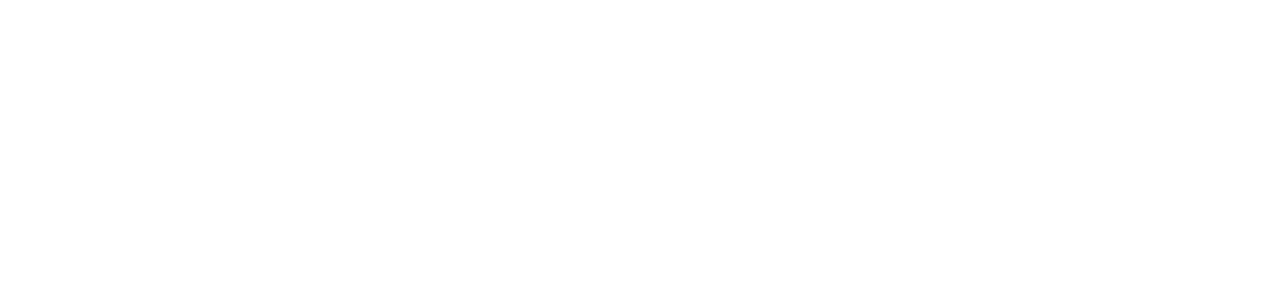
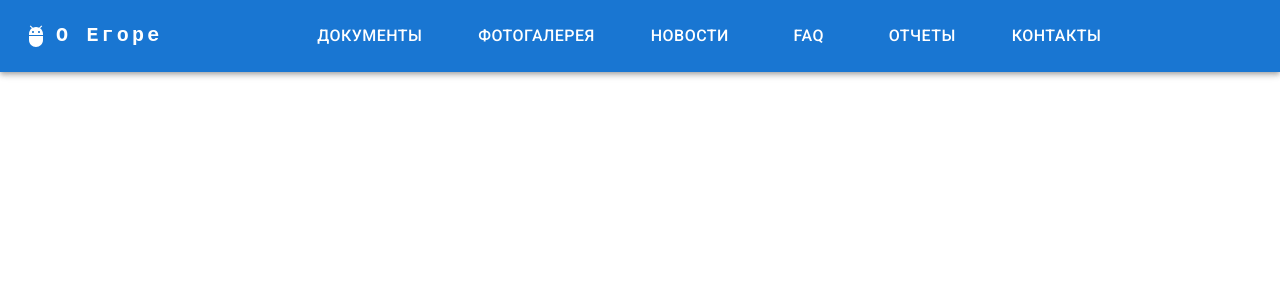
Before and after one commit to AntonKrivelo/helpTz, a React (Create React App) app: page / in a window 1280 px wide. Shown: the top 300 px of the page. Built offline with nearby package versions, Linux system fonts and the light colour scheme.

Commit message:
Added component Header

```diff
--- a/public/index.html
+++ b/public/index.html
@@ -8,7 +8,16 @@
     <meta name="description" content="Web site created using create-react-app" />
     <link rel="apple-touch-icon" href="%PUBLIC_URL%/logo192.png" />
     <link rel="manifest" href="%PUBLIC_URL%/manifest.json" />
-    <title>React App</title>
+    <link rel="stylesheet" href="https://fonts.googleapis.com/icon?family=Material+Icons" />
+    <link rel="preconnect" href="https://fonts.googleapis.com" />
+    <link rel="preconnect" href="https://fonts.gstatic.com" crossorigin />
+    <link rel="preconnect" href="https://fonts.googleapis.com" />
+    <link rel="preconnect" href="https://fonts.gstatic.com" crossorigin />
+    <link
+      href="https://fonts.googleapis.com/css2?family=Roboto:ital,wght@0,100..900;1,100..900&display=swap"
+      rel="stylesheet"
+    />
+    <title>Help</title>
   </head>
   <body>
     <noscript>You need to enable JavaScript to run this app.</noscript>
--- a/src/App.js
+++ b/src/App.js
@@ -1,9 +1,11 @@
-import './App.css';
+import Header from './Components/Header/Header';
+import './index.css';
 
 function App() {
   return (
     <div className="App">
-      <header></header>
+      <Header />
+      <div></div>
     </div>
   );
 }
--- /dev/null
+++ b/src/Components/Header/Header.jsx
@@ -0,0 +1,208 @@
+import * as React from 'react';
+import AppBar from '@mui/material/AppBar';
+import Box from '@mui/material/Box';
+import Toolbar from '@mui/material/Toolbar';
+import IconButton from '@mui/material/IconButton';
+import Typography from '@mui/material/Typography';
+import Menu from '@mui/material/Menu';
+import MenuIcon from '@mui/icons-material/Menu';
+import Container from '@mui/material/Container';
+import Button from '@mui/material/Button';
+import MenuItem from '@mui/material/MenuItem';
+import AdbIcon from '@mui/icons-material/Adb';
+import { Link } from '@mui/material';
+import EmailIcon from '@mui/icons-material/Email';
+import PhoneIphoneIcon from '@mui/icons-material/PhoneIphone';
+
+const pages = ['Документы', 'Фотогалерея', 'Новости', 'FAQ', 'Отчеты'];
+
+const Header = () => {
+  const [anchorElNav, setAnchorElNav] = React.useState(null);
+  const [anchorElContacts, setAnchorElContacts] = React.useState(null);
+
+  const handleOpenNavMenu = (event) => {
+    setAnchorElNav(event.currentTarget);
+  };
+
+  const handleCloseNavMenu = () => {
+    setAnchorElNav(null);
+  };
+
+  const handleOpenContacts = (event) => {
+    setAnchorElContacts(event.currentTarget);
+  };
+
+  const handleCloseContacts = () => {
+    setAnchorElContacts(null);
+  };
+
+  return (
+    <AppBar position="static">
+      <Container maxWidth="xl">
+        <Toolbar disableGutters sx={{ justifyContent: 'space-between', minWidth: 0 }}>
+          <Box sx={{ display: 'flex', alignItems: 'center', flexShrink: 0 }}>
+            <AdbIcon sx={{ mr: 1 }} />
+            <Typography
+              variant="h6"
+              noWrap
+              component="a"
+              href="/"
+              sx={{
+                fontFamily: 'monospace',
+                fontWeight: 700,
+                letterSpacing: '.2rem',
+                color: 'inherit',
+                textDecoration: 'none',
+                fontSize: { xs: '1rem', md: '1.25rem' },
+              }}
+            >
+              О Егоре
+            </Typography>
+          </Box>
+
+          <Box sx={{ display: { xs: 'flex', md: 'none' } }}>
+            <IconButton
+              size="large"
+              aria-label="menu"
+              aria-controls="menu-appbar"
+              aria-haspopup="true"
+              onClick={handleOpenNavMenu}
+              color="inherit"
+            >
+              <MenuIcon />
+            </IconButton>
+
+            <Menu
+              id="menu-appbar"
+              anchorEl={anchorElNav}
+              anchorOrigin={{ vertical: 'bottom', horizontal: 'left' }}
+              keepMounted
+              transformOrigin={{ vertical: 'top', horizontal: 'left' }}
+              open={Boolean(anchorElNav)}
+              onClose={handleCloseNavMenu}
+              sx={{ display: { xs: 'block', md: 'none' } }}
+            >
+              {pages.map((page) => (
+                <MenuItem key={page} onClick={handleCloseNavMenu}>
+                  <Typography sx={{ textAlign: 'center', fontSize: '1rem' }}>{page}</Typography>
+                </MenuItem>
+              ))}
+
+              <MenuItem>
+                <Link href="tel:+37529XXXXXX" sx={{ display: 'flex', alignItems: 'center' }}>
+                  <PhoneIphoneIcon sx={{ mr: 1 }} /> +375 (29) XXX‑XXX
+                </Link>
+              </MenuItem>
+              <MenuItem>
+                <Link
+                  href="mailto:help.egor2024@gmail.com"
+                  sx={{ display: 'flex', alignItems: 'center' }}
+                >
+                  <EmailIcon sx={{ mr: 1 }} /> help.egor2024@gmail.com
+                </Link>
+              </MenuItem>
+            </Menu>
+          </Box>
+
+          <Box
+            sx={{
+              flexGrow: 1,
+              flexShrink: 1,
+              minWidth: 0,
+              maxWidth: '100%',
+              overflow: 'hidden',
+              display: { xs: 'none', md: 'flex' },
+              justifyContent: 'center',
+              columnGap: '40px',
+            }}
+          >
+            {pages.map((page) => (
+              <Button
+                key={page}
+                onClick={handleCloseNavMenu}
+                sx={{
+                  my: 2,
+                  color: 'white',
+                  display: 'block',
+                  fontSize: '1rem',
+                  whiteSpace: 'nowrap',
+                }}
+              >
+                {page}
+              </Button>
+            ))}
+
+            <Button
+              onClick={handleOpenContacts}
+              sx={{
+                my: 2,
+                color: 'white',
+                display: 'block',
+                fontSize: '1rem',
+                whiteSpace: 'nowrap',
+              }}
+            >
+              Контакты
+            </Button>
+
+            <Menu
+              anchorEl={anchorElContacts}
+              open={Boolean(anchorElContacts)}
+              onClose={handleCloseContacts}
+              anchorOrigin={{ vertical: 'bottom', horizontal: 'center' }}
+              transformOrigin={{ vertical: 'top', horizontal: 'center' }}
+            >
+              <MenuItem>
+                <Link href="tel:+37529XXXXXX" sx={{ display: 'flex', alignItems: 'center' }}>
+                  <PhoneIphoneIcon sx={{ mr: 1 }} /> +375 (29) XXX‑XXX
+                </Link>
+              </MenuItem>
+
+              <MenuItem>
+                <Link
+                  href="mailto:help.egor2024@gmail.com"
+                  sx={{ display: 'flex', alignItems: 'center' }}
+                >
+                  <EmailIcon sx={{ mr: 1 }} /> help.egor2024@gmail.com
+                </Link>
+              </MenuItem>
+            </Menu>
+          </Box>
+
+          <Box
+            sx={{
+              display: 'flex',
+              columnGap: '20px',
+              alignItems: 'center',
+              flexShrink: 0,
+              whiteSpace: 'nowrap',
+              '@media (max-width:1300px)': {
+                display: 'none',
+              },
+            }}
+          >
+            <Link
+              sx={{ color: '#FFF', display: 'flex', alignItems: 'center' }}
+              href="tel:+37529XXXXXX"
+            >
+              <PhoneIphoneIcon sx={{ mr: 1 }} />
+              +375 (29) XXX‑XXX
+            </Link>
+
+            <Link
+              sx={{ display: 'flex', alignItems: 'center' }}
+              href="mailto:help.egor2024@gmail.com"
+              underline="hover"
+              color="inherit"
+            >
+              <EmailIcon sx={{ mr: 1 }} />
+              help.egor2024@gmail.com
+            </Link>
+          </Box>
+        </Toolbar>
+      </Container>
+    </AppBar>
+  );
+};
+
+export default Header;
--- a/src/index.css
+++ b/src/index.css
@@ -0,0 +1,15 @@
+* {
+  margin: 0;
+  padding: 0;
+  box-sizing: border-box;
+  font-family: 'Roboto', sans-serif;
+}
+
+.container {
+  max-width: 1200px;
+  margin: 0 auto;
+  padding-left: 20px;
+  padding-right: 20px;
+  box-sizing: border-box;
+  width: 100%;
+}
```
Also changed, not shown: package.json (+7 -0 lines), src/Components/Header/Header.module.css (added), 1 other file (tests, documents, lock files or other folders).
